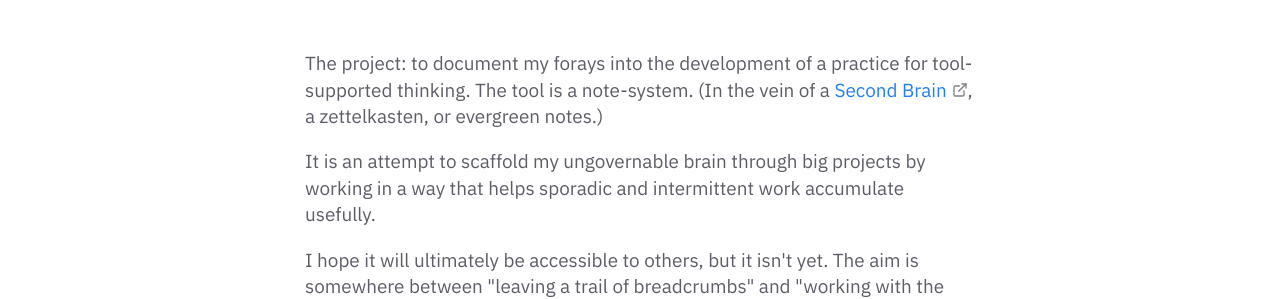
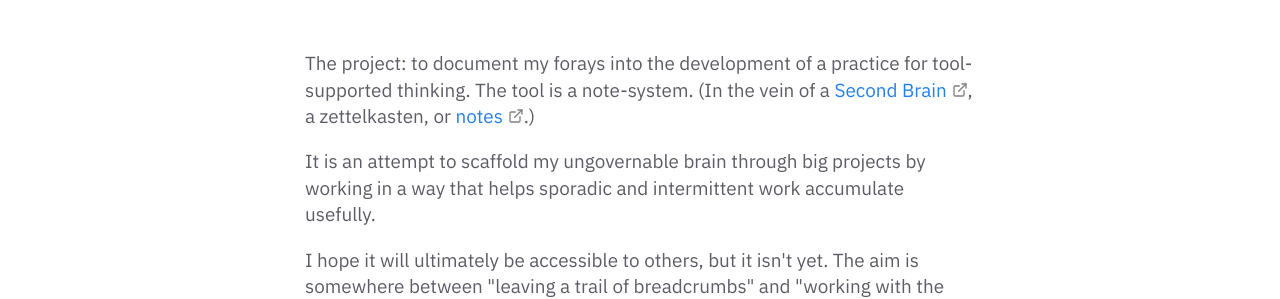
Before and after one commit to myndatlas/myndatlas.github.io, a Jekyll site: the page built from pages/index.md, in a window 1280 px wide. Shown: the part 221-520 px from the top of the page. Built offline with Jekyll 4.4.1, drawn with Linux system fonts in a browser that asks for light colours.

Commit message:
update landing

```diff
--- a/_includes/Homepage.html
+++ b/_includes/Homepage.html
@@ -2,7 +2,7 @@
     <div class="jumbo">{{site.heading}} </div>
     <div class="home-sub-text"> <h3>
         <p>
-            The project: to document my forays into the development of a practice for tool-supported thinking. The tool is a note-system. (In the vein of a <a href="https://www.buildingasecondbrain.com/book?seg_id=01HSJQEFG17HDAPCBB3DNSYYR2.15782.1711099305975">Second Brain</a>, a zettelkasten, or evergreen notes.)
+            The project: to document my forays into the development of a practice for tool-supported thinking. The tool is a note-system. (In the vein of a <a href="https://www.buildingasecondbrain.com/book?seg_id=01HSJQEFG17HDAPCBB3DNSYYR2.15782.1711099305975">Second Brain</a>, a zettelkasten, or <a href="https://notes.andymatuschak.org/About_these_notes">notes</a>.)
         </p>
         <p>
             It is an attempt to scaffold my ungovernable brain through big projects by working in a way that helps sporadic and intermittent work accumulate usefully.
```
